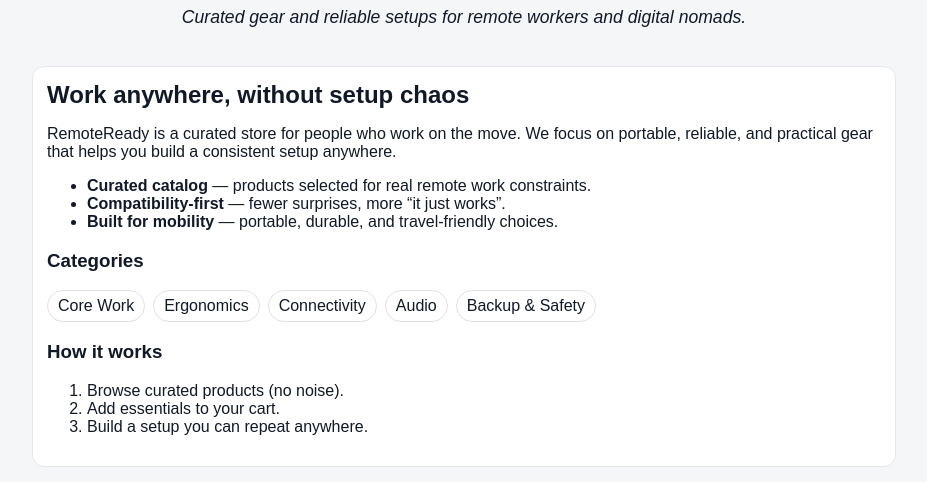
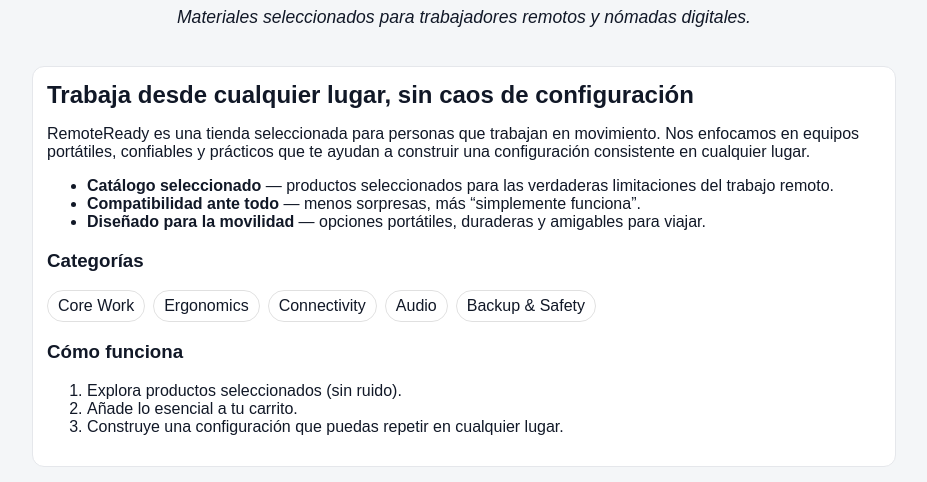
Before and after one commit to paula-gomezlucas/ecommerceWebsite, a website with bundled scripts: page frontend/login.html in a window 1280 px wide. Shown: the part 82-564 px from the top of the page, without its empty margins (176-1103 px from the left). Built offline with nearby package versions, Linux system fonts and the light colour scheme.

Commit message:
simulated activity

```diff
--- a/frontend/login.html
+++ b/frontend/login.html
@@ -13,35 +13,34 @@
     <header class="hero" aria-label="RemoteReady">
       <h1 class="company-name">RemoteReady</h1>
       <p class="muted-text">
-        Curated gear and reliable setups for remote workers and digital nomads.
+        Materiales seleccionados para trabajadores remotos y nómadas digitales.
       </p>
     </header>
     <main class="container container--md">
       <article class="landing">
         <section class="card" aria-label="Sobre RemoteReady">
-          <h2 class="no-margin">Work anywhere, without setup chaos</h2>
+          <h2 class="no-margin">Trabaja desde cualquier lugar, sin caos de configuración</h2>
           <p class="muted-text">
-            RemoteReady is a curated store for people who work on the move. We
-            focus on portable, reliable, and practical gear that helps you build
-            a consistent setup anywhere.
+            RemoteReady es una tienda seleccionada para personas que trabajan en movimiento. Nos
+            enfocamos en equipos portátiles, confiables y prácticos que te ayudan a construir
+            una configuración consistente en cualquier lugar.
           </p>
 
           <ul>
             <li>
-              <strong>Curated catalog</strong> — products selected for real
-              remote work constraints.
+              <strong>Catálogo seleccionado</strong> — productos seleccionados para las verdaderas
+              limitaciones del trabajo remoto.
             </li>
             <li>
-              <strong>Compatibility-first</strong> — fewer surprises, more “it
-              just works”.
+              <strong>Compatibilidad ante todo</strong> — menos sorpresas, más “simplemente funciona”.
             </li>
             <li>
-              <strong>Built for mobility</strong> — portable, durable, and
-              travel-friendly choices.
+              <strong>Diseñado para la movilidad</strong> — opciones portátiles, duraderas y
+              amigables para viajar.
             </li>
           </ul>
 
-          <h3>Categories</h3>
+          <h3>Categorías</h3>
           <ul class="list-inline">
             <li>Core Work</li>
             <li>Ergonomics</li>
@@ -50,11 +49,11 @@
             <li>Backup & Safety</li>
           </ul>
 
-          <h3>How it works</h3>
+          <h3>Cómo funciona</h3>
           <ol>
-            <li>Browse curated products (no noise).</li>
-            <li>Add essentials to your cart.</li>
-            <li>Build a setup you can repeat anywhere.</li>
+            <li>Explora productos seleccionados (sin ruido).</li>
+            <li>Añade lo esencial a tu carrito.</li>
+            <li>Construye una configuración que puedas repetir en cualquier lugar.</li>
           </ol>
         </section>
         <section class="card login-card" aria-label="Inicio de sesión">
```
Also changed, not shown: 1 other file.
